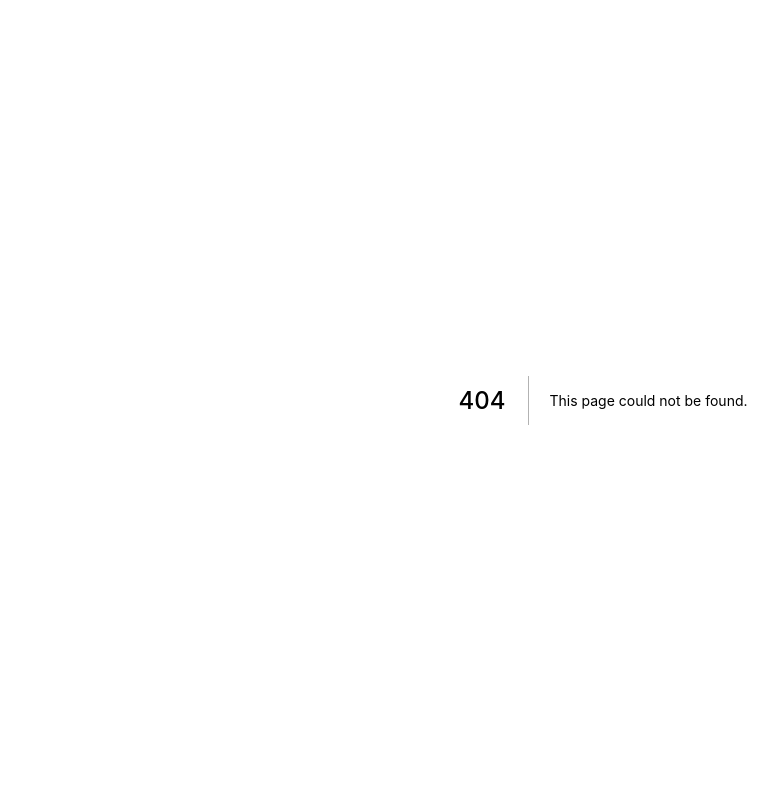
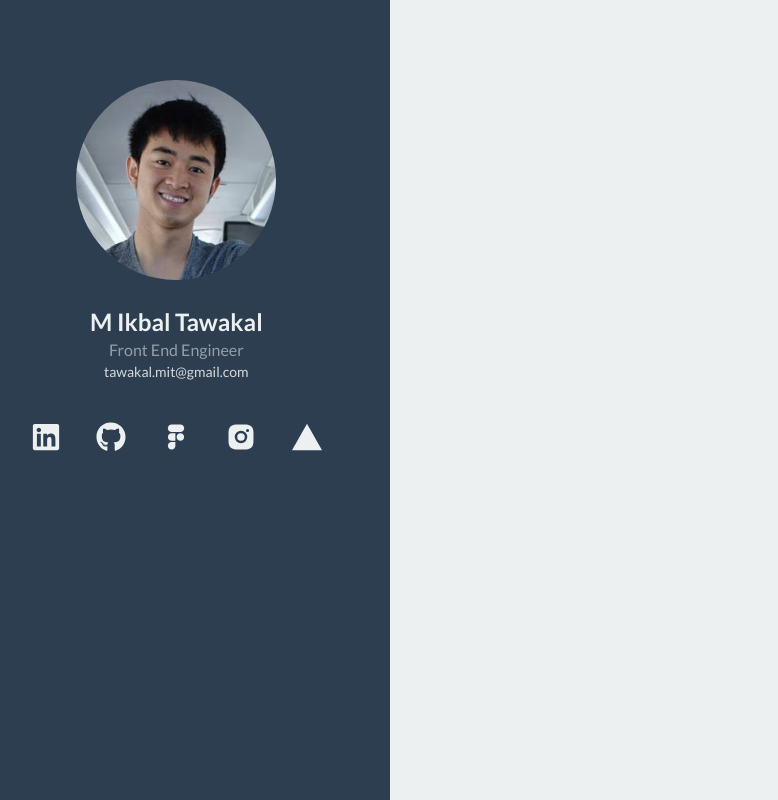
Before and after one commit to tawakalmit/myportfolio-nextjs, a Next.js app: page /homepage in a window 1280 px wide. Before the commit this address had no page. Shown: the whole page, without its empty margins (37-815 px from the left). Built offline with nearby package versions, Linux system fonts and the light colour scheme.

Commit message:
homepage

```diff
--- /dev/null
+++ b/components/sidebar.jsx
@@ -0,0 +1,30 @@
+import React from 'react'
+import Image from 'next/image'
+import {FaLinkedin, FaGithub} from "react-icons/fa"
+import {CgFigma} from "react-icons/cg"
+import {RiInstagramFill} from "react-icons/ri"
+import {SiVercel} from "react-icons/si"
+import { useRouter } from 'next/router'
+
+export default function Sidebar() {
+    const router = useRouter();
+  return (
+    <div className='w-full h-14 md:w-4/12 min-h-screen bg-[#2c3e50]'>
+        <div className='w-10/12 h-auto md:w-10/12 py-20 mx-auto flex flex-col items-center'>
+            <div className='w-fit mx-auto'>
+            <Image src="/profile.jpg" width={200} height={200} alt="profile" className='rounded-full' />
+            </div>
+            <h1 className='text-[#ecf0f1] font-semibold text-2xl mt-5'>M Ikbal Tawakal</h1>
+            <h2 className='text-white opacity-50'>Front End Engineer</h2>
+            <p className='text-white text-sm opacity-80'>tawakal.mit@gmail.com</p>
+            <div className='w-11/12 flex justify-around mt-10'>
+                <FaLinkedin color='#ecf0f1' size={30} alt="Linkedin" onClick={() => router.push("https://www.linkedin.com/in/mikbaltawakal29/")} className='cursor-pointer hover:opacity-40' />
+                <FaGithub color='#ecf0f1' size={30} alt="Github" onClick={() => router.push("https://github.com/tawakalmit")} className='cursor-pointer hover:opacity-40' />
+                <CgFigma color='#ecf0f1' size={30} alt="Figma" onClick={() => router.push("https://www.figma.com/@tawakalmit")} className='cursor-pointer hover:opacity-40' />
+                <RiInstagramFill color='#ecf0f1' size={30} alt="Instagram" onClick={() => router.push("https://www.instagram.com/tawakalmit/")} className='cursor-pointer hover:opacity-40' />
+                <SiVercel color='#ecf0f1' size={30} alt="Vercel" onClick={() => router.push("https://vercel.com/tawakalmit")} className='cursor-pointer hover:opacity-40' />
+            </div>
+        </div>
+    </div>
+  )
+}
--- /dev/null
+++ b/components/tab.jsx
@@ -0,0 +1,20 @@
+import {Tab} from '@headlessui/react'
+
+export default function TabKu() {
+  return (
+    <div className='w-full mx-auto'>
+    <Tab.Group>
+      <Tab.List>
+        <Tab>Tab 1</Tab>
+        <Tab>Tab 2</Tab>
+        <Tab>Tab 3</Tab>
+      </Tab.List>
+      <Tab.Panels>
+        <Tab.Panel>Content 1</Tab.Panel>
+        <Tab.Panel>Content 2</Tab.Panel>
+        <Tab.Panel>Content 3</Tab.Panel>
+      </Tab.Panels>
+    </Tab.Group>
+    </div>
+  )
+}
--- /dev/null
+++ b/pages/homepage/index.jsx
@@ -0,0 +1,10 @@
+import React from 'react'
+import Sidebar from '../../components/sidebar'
+
+export default function Homepage() {
+  return (
+    <div>
+        <Sidebar />
+    </div>
+  )
+}
--- /dev/null
+++ b/postcss.config.js
@@ -0,0 +1,6 @@
+module.exports = {
+  plugins: {
+    tailwindcss: {},
+    autoprefixer: {},
+  },
+}
--- a/styles/globals.css
+++ b/styles/globals.css
@@ -1,9 +1,15 @@
+@import url('https://fonts.googleapis.com/css2?family=Lato:wght@300;400;700&display=swap');
+
+@tailwind base;
+@tailwind components;
+@tailwind utilities;
+
 html,
 body {
+  background-color: #ecf0f1;
   padding: 0;
   margin: 0;
-  font-family: -apple-system, BlinkMacSystemFont, Segoe UI, Roboto, Oxygen,
-    Ubuntu, Cantarell, Fira Sans, Droid Sans, Helvetica Neue, sans-serif;
+  font-family: 'Lato', sans-serif;
 }
 
 a {
--- /dev/null
+++ b/tailwind.config.js
@@ -0,0 +1,11 @@
+/** @type {import('tailwindcss').Config} */
+module.exports = {
+  content: [
+    "./pages/**/*.{js,ts,jsx,tsx}",
+    "./components/**/*.{js,ts,jsx,tsx}",
+  ],
+  theme: {
+    extend: {},
+  },
+  plugins: [],
+}
```
Also changed, not shown: package.json (+7 -2 lines), 1 other file (tests, documents, lock files or other folders).
